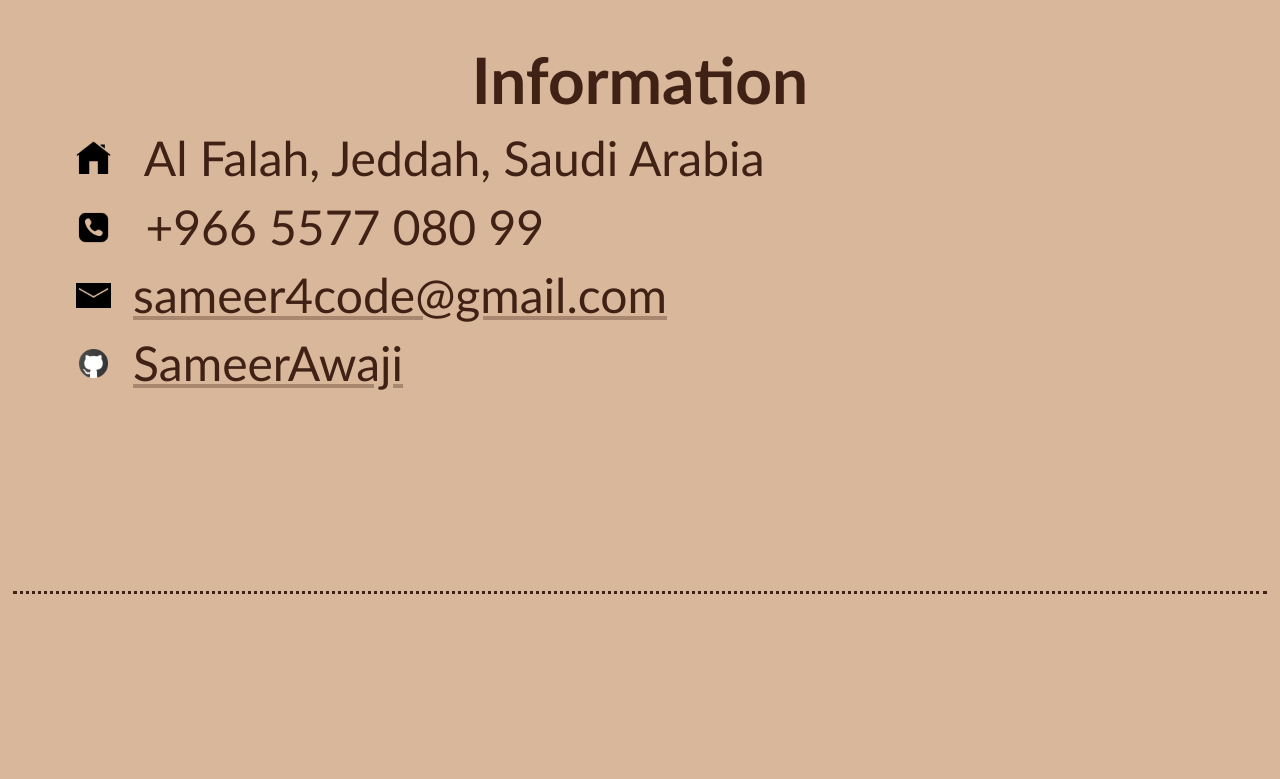
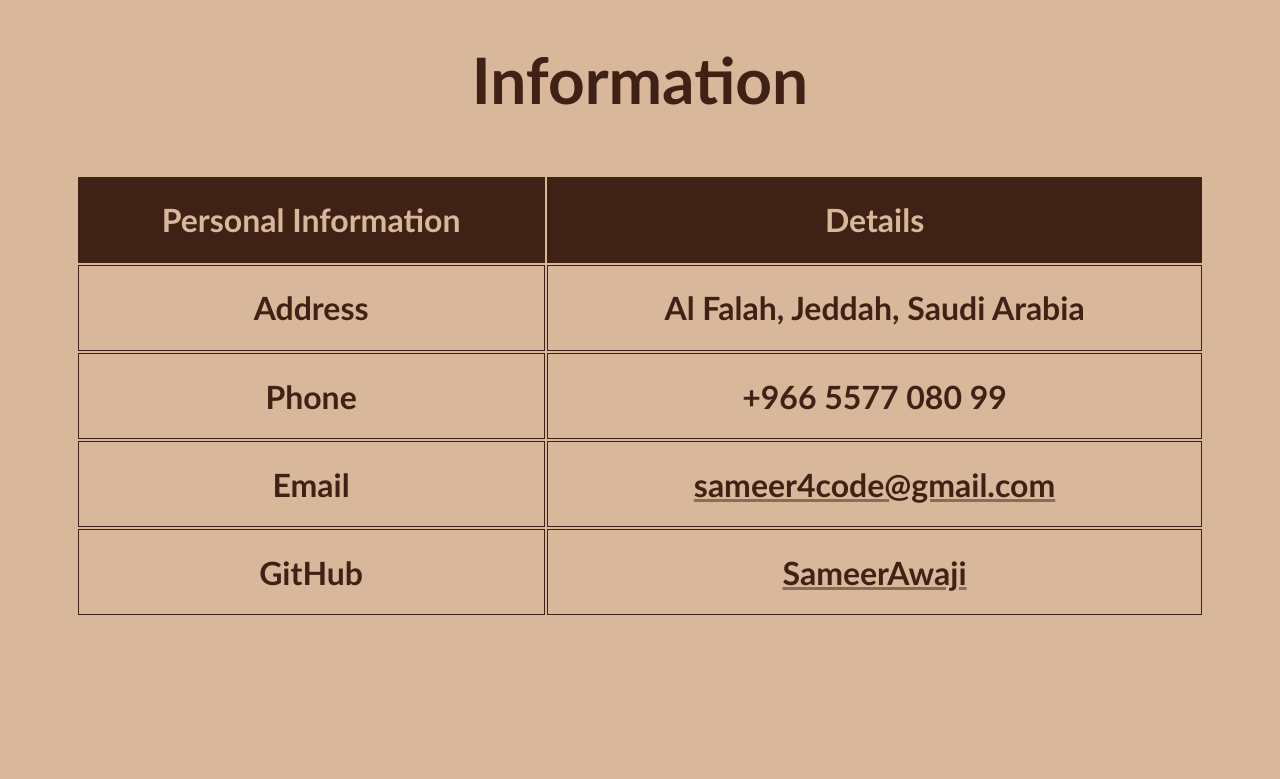
Before and after one commit to SameerAwaji/myResume, a plain HTML site: page index.html in a window 1280 px wide. Shown: the part 520-1299 px from the top of the page. Drawn offline with Linux system fonts and the light colour scheme.

Commit message:
deleting the icons from information and replace the ul with a table.

```diff
--- a/css/styles.css
+++ b/css/styles.css
@@ -22,8 +22,7 @@ header {
   font-weight: 600;
 }
 
-
-
+/* Section Styles */
 #info,
 #aboutMe,
 #softSkills,
@@ -36,8 +35,10 @@ header {
   padding-left: 5%;
   padding-right: 5%;
   border-bottom: 3px dotted #402116;
+  font-size: 2rem;
 }
 
+/* Navigation Styles */
 #navBox {
   padding: 1%;
   background-color: #402116;
@@ -75,6 +76,7 @@ header {
   color: #575922;
 }
 
+/* Content Styles */
 #contentBox {
   width: 100%;
   padding: 1%;
@@ -97,29 +99,7 @@ header {
   margin-bottom: 1%;
 }
 
-/* Information and List Styles */
-#info ul li {
-  font-size: 3rem;
-  margin-bottom: 1%;
-}
-
-#info ul li img {
-  width: 35px;
-  height: 35px;
-  margin-right: 2%;
-}
-
-#info ul li a {
-  font-size: 3rem;
-  margin-bottom: 1%;
-  text-decoration: underline solid #40211653;
-  color: #402116;
-}
-
-#info ul li a:hover {
-  color: #575922;
-}
-
+/* Education List Styles */
 #education ol li {
   list-style-type: upper-roman;
 }
@@ -145,6 +125,18 @@ table th {
   color: #D9B79A;
 }
 
+/* Link Styles */
+a {
+  text-decoration: underline solid #4021167e;
+  color: #402116;
+}
+
+a:hover {
+  text-decoration: underline solid #575922;
+  color: #575922;
+}
+
+/* Contact Form Styles */
 #contactForm {
   width: 100%;
   padding: 5%;
--- a/index.html
+++ b/index.html
@@ -2,6 +2,7 @@
 <html lang="en">
   <head>
     <meta charset="utf-8" />
+    <!-- Metadata for SEO -->
     <meta name="description" content="Sameer Awaji's Personal Resume" />
     <meta name="keywords" content="Sameer, Awaji, Resume, CV" />
     <meta name="author" content="Sameer Ahmed Awaji" />
@@ -11,9 +12,11 @@
     <title>Sameer Awaji</title>
   </head>
   <body>
+    <!-- Navigation -->
     <div id="navBox">
       <nav>
         <ul>
+          <!-- Navigation links to page sections -->
           <li><a href="#info">Information</a></li>
           <li><a href="#aboutMe">About Me</a></li>
           <li><a href="#softSkills">Soft Skills</a></li>
@@ -25,7 +28,9 @@
       </nav>
     </div>
 
+    <!-- Main Content Container -->
     <div id="contentBox">
+      <!-- Header Section -->
       <header>
         <div class="name">
           <h1>Sameer Ahmed Awaji</h1>
@@ -33,45 +38,61 @@
         </div>
       </header>
 
+      <!-- Information Section -->
       <div id="info">
         <h2>Information</h2>
-        <ul>
-          <li>
-            <img src="/media/home_icon.png" alt="A home icon" /> Al Falah,
-            Jeddah, Saudi Arabia
-          </li>
-          <li>
-            <img src="/media/phone_icon.png" alt="A phone icon" /> +966 5577 080
-            99
-          </li>
-          <li>
-            <img src="/media/mail_icon.png" alt="A mail icon" /><a
-              href="mailto:sameer4code@gmail.com"
-              >sameer4code@gmail.com</a
-            >
-          </li>
-          <li>
-            <img
-              src="/media/github_icon.png"
-              alt="A GitHub icon"
-              width="25"
-            /><a href="https://github.com/SameerAwaji">SameerAwaji</a>
-          </li>
-        </ul>
+
+        <table>
+          <thead>
+            <tr>
+              <th>Personal Information</th>
+              <th>Details</th>
+            </tr>
+          </thead>
+          <tbody>
+            <!-- Personal information details -->
+            <tr>
+              <td>Address</td>
+              <td>Al Falah, Jeddah, Saudi Arabia</td>
+            </tr>
+            <tr>
+              <td>Phone</td>
+              <td>+966 5577 080 99</td>
+            </tr>
+            <tr>
+              <td>Email</td>
+              <td>
+                <!-- Email link -->
+                <a href="mailto:sameer4code@gmail.com">sameer4code@gmail.com</a>
+              </td>
+            </tr>
+            <tr>
+              <td>GitHub</td>
+              <td>
+                <!-- GitHub link -->
+                <a href="https://github.com/SameerAwaji">SameerAwaji</a>
+              </td>
+            </tr>
+          </tbody>
+        </table>
       </div>
 
+      <!-- About Me Section -->
       <div id="aboutMe">
         <h2>About Me</h2>
         <p>
+          <!-- Personal introduction -->
           I am a software engineering student at Jeddah University. I am
           passionate about coding and I'm looking for an internship opportunity
           to gain experience and improve my skills.
         </p>
       </div>
 
+      <!-- Soft Skills Section -->
       <div id="softSkills">
         <h2>Soft Skills</h2>
         <ul>
+          <!-- List of soft skills -->
           <li>Teamwork</li>
           <li>Communication</li>
           <li>Problem Solving</li>
@@ -84,6 +105,7 @@
         </ul>
       </div>
 
+      <!-- Programming Skills Section -->
       <div id="programmingSkills">
         <h2>Programming Skills</h2>
         <table>
@@ -95,13 +117,38 @@
             <td>HTML</td>
             <td>1 year</td>
           </tr>
-          <!-- Add more rows for programming skills -->
+          <tr>
+            <td>CSS</td>
+            <td>1 year</td>
+          </tr>
+          <tr>
+            <td>JavaScript</td>
+            <td>1 year</td>
+          </tr>
+          <tr>
+            <td>SQL</td>
+            <td>1 year</td>
+          </tr>
+          <tr>
+            <td>Java</td>
+            <td>3 years</td>
+          </tr>
+          <tr>
+            <td>C++</td>
+            <td>1 year</td>
+          </tr>
+          <tr>
+            <td>Flutter</td>
+            <td>1 year</td>
+          </tr>
         </table>
       </div>
 
+      <!-- Education Section -->
       <div id="education">
         <h2>Education</h2>
         <ol>
+          <!-- List of education details -->
           <li>University from 2018 until 2022</li>
           <li>High school from 2015 until 2018</li>
           <li>Middle school from 2012 until 2015</li>
@@ -109,28 +156,47 @@
         </ol>
       </div>
 
+      <!-- Projects Section -->
       <div id="projects">
         <h2>Projects</h2>
         <table>
+          <thead>
             <tr>
               <th>Project Name</th>
               <th>Project</th>
             </tr>
+          </thead>
+          <tbody>
+            <!-- Project details -->
             <tr>
               <td>Virtual Queue</td>
               <td>
-              <a href="/projects/Virtual_Queue_Project.pdf"
-                ><img
+                <a href="/projects/Virtual_Queue_Project.pdf">
+                  <img
                     src="media/VirtualQueue.png"
                     width="400"
                     alt="An image of the first page"
-              /></a>
+                  />
+                </a>
               </td>
             </tr>
-          <!-- Add more rows for projects -->
+            <tr>
+              <td>Parking Reservation</td>
+              <td>
+                <a href="/projects/Parking_project.pdf">
+                  <img
+                    src="media/ParkingReservation.png"
+                    width="400"
+                    alt="An image of the first page"
+                  />
+                </a>
+              </td>
+            </tr>
+          </tbody>
         </table>
       </div>
 
+      <!-- Contact Form Section -->
       <div id="contactForm">
         <h2>Contact Me Form</h2>
         <form method="POST" action="">
```
Also changed, not shown: media/github_icon.png (deleted), media/home_icon.png (deleted), media/mail_icon.png (deleted), media/phone_icon.png (deleted). Lines whose indentation alone changed are shown as unchanged.
